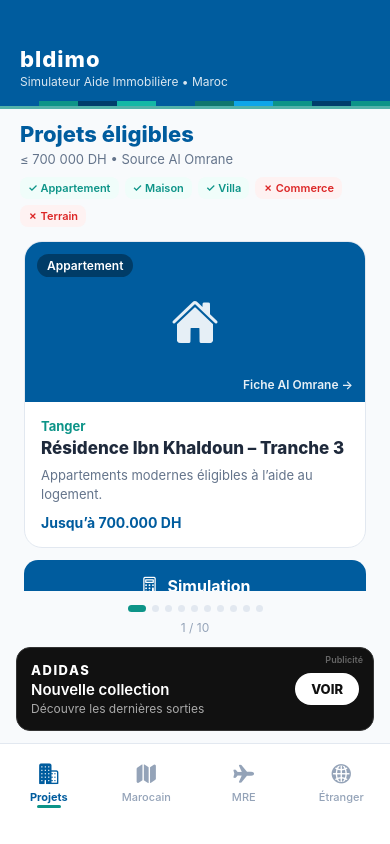
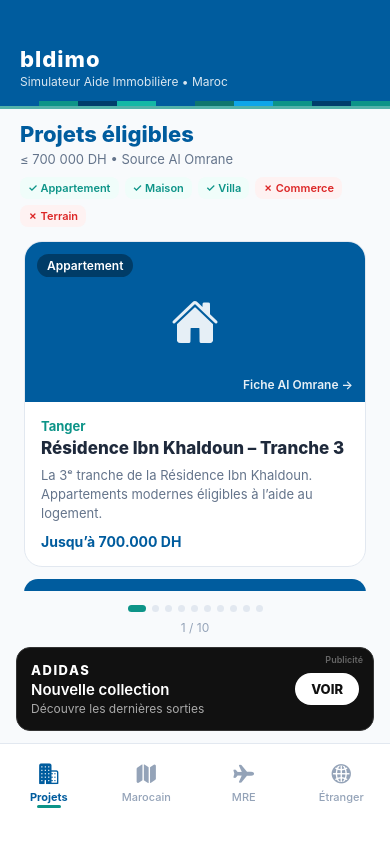
Before and after one commit to TAXI84/bldimo, a React Native app: screen / in a window 390 px wide. Built offline with nearby package versions, Linux system fonts and the light colour scheme.

Commit message:
fix: all 10 projects use real Al Omrane product page URLs

```diff
--- a/src/data/projects.ts
+++ b/src/data/projects.ts
@@ -10,13 +10,13 @@ export interface Project {
   imageColor: string;
 }
 
-/** Projets habitat uniquement. URL = fiche Al Omrane quand connue. */
+/** Projets réels Al Omrane avec liens fiches produit */
 export const SAMPLE_PROJECTS: Project[] = [
   {
     id: '1',
     title: 'Résidence Ibn Khaldoun – Tranche 3',
     city: 'Tanger',
-    description: 'Appartements modernes éligibles à l’aide au logement.',
+    description: 'La 3ᵉ tranche de la Résidence Ibn Khaldoun. Appartements modernes éligibles à l’aide au logement.',
     type: 'appartement',
     priceMax: 700000,
     url: 'https://www.alomrane.gov.ma/Notre-reseau/Al-omrane-tanger-tetouan-al-hoceima/Produits/Projets/Residence-ibn-khaldoun-tranche-3-a',
@@ -26,7 +26,7 @@ export const SAMPLE_PROJECTS: Project[] = [
     id: '2',
     title: 'Logements Essalam',
     city: 'Tarfaya',
-    description: 'Projet résidentiel Essalam. Idéal primo-accédants.',
+    description: 'Projet résidentiel Essalam. Commercialisation en cours. Idéal pour primo-accédants.',
     type: 'appartement',
     priceMax: 700000,
     url: 'https://www.alomrane.gov.ma/Notre-reseau/Al-omrane-al-janoub/Produits/Projets/Logements-essalam',
@@ -34,82 +34,82 @@ export const SAMPLE_PROJECTS: Project[] = [
   },
   {
     id: '3',
-    title: 'Complexe résidentiel Ibn Khaldoun',
-    city: 'Tanger',
-    description: 'Résidence habitat, place centrale.',
+    title: 'Résidence Assaada Al Oulya',
+    city: 'Ksar El Kébir',
+    description: 'Projet résidentiel ASSAADA AL OULYA : appartements à Ksar El Kebir.',
     type: 'appartement',
     priceMax: 700000,
-    url: 'https://www.alomrane.gov.ma/Notre-reseau/Al-omrane-tanger-tetouan-al-hoceima/Produits/Projets/Complexe-residentiel-ibn-khaldoun',
+    url: 'https://www.alomrane.gov.ma/Notre-reseau/Al-omrane-tanger-tetouan-al-hoceima/Produits/Projets/Residence-assaada-al-oulya-tr-1',
     imageColor: '#1E40AF',
   },
   {
     id: '4',
-    title: 'Lotissement Al Manar (habitat)',
-    city: 'Région Sud',
-    description: 'Lots habitat uniquement (pas commerce).',
-    type: 'maison',
+    title: 'Résidence Assanaoubar',
+    city: 'Salé',
+    description: 'Résidence ASSANAOUBAR à Salé – commercialisation Al Omrane Rabat Salé Kénitra.',
+    type: 'appartement',
     priceMax: 700000,
-    url: 'https://www.alomrane.gov.ma/Notre-reseau/Al-omrane-al-janoub/Produits/Projets/Lotissement-al-manar',
+    url: 'https://www.alomrane.gov.ma/Notre-reseau/Al-omrane-rabat-sale-kenitra/Produits/Projets/Residence-assanaoubar',
     imageColor: '#0F766E',
   },
   {
     id: '5',
-    title: 'Résidence Assafae',
-    city: 'Safi',
-    description: 'Appartements, résidence principale.',
+    title: 'Résidence Al Ward',
+    city: 'Tamesna',
+    description: 'Projet Al Ward à Tamesna, cité éligible au programme d’aide au logement.',
     type: 'appartement',
-    priceMax: 650000,
-    url: 'https://www.alomrane.gov.ma/Nos-produits/Projets?price%5Bmin%5D=0&price%5Bmax%5D=700000&text=Assafae',
+    priceMax: 700000,
+    url: 'https://www.alomrane.gov.ma/Notre-reseau/Al-omrane-rabat-sale-kenitra/Produits/Projets/Residence-al-ward-construction-tr2',
     imageColor: '#003D6B',
   },
   {
     id: '6',
-    title: 'Logements habitat – Agadir',
-    city: 'Agadir',
-    description: 'Habitat dans le plafond d’aide. Pas de commerce.',
+    title: 'Al Amal Logements',
+    city: 'Zagora',
+    description: 'Projet AL AMAL dans le cadre du programme national d’aide directe au logement.',
     type: 'appartement',
     priceMax: 700000,
-    url: 'https://www.alomrane.gov.ma/Nos-produits/Projets?price%5Bmin%5D=0&price%5Bmax%5D=700000&text=Agadir',
+    url: 'https://www.alomrane.gov.ma/Notre-reseau/Al-omrane-daraa-tafilalet/Produits/Projets/Al-amal-logements',
     imageColor: '#14B8A6',
   },
   {
     id: '7',
-    title: 'Résidence Nour',
-    city: 'Fès',
-    description: 'Appartements familiaux, min. 2 pièces.',
+    title: 'Projet Amouaj',
+    city: 'Dakhla',
+    description: 'AMOUAJ – projet immobilier résidentiel à Dakhla.',
     type: 'appartement',
-    priceMax: 620000,
-    url: 'https://www.alomrane.gov.ma/Nos-produits/Projets?price%5Bmin%5D=0&price%5Bmax%5D=700000&text=Fes',
+    priceMax: 700000,
+    url: 'https://www.alomrane.gov.ma/Notre-reseau/Al-omrane-al-janoub/Produits/Projets/Projet-amouaj',
     imageColor: '#0369A1',
   },
   {
     id: '8',
-    title: 'Logements – Casablanca',
-    city: 'Casablanca',
-    description: 'Unités habitat uniquement.',
-    type: 'appartement',
+    title: 'Green Valley',
+    city: 'Berkane',
+    description: 'Lotissement résidentiel Green Valley Berkane.',
+    type: 'villa',
     priceMax: 700000,
-    url: 'https://www.alomrane.gov.ma/Nos-produits/Projets?price%5Bmin%5D=0&price%5Bmax%5D=700000&text=Casablanca',
+    url: 'https://www.alomrane.gov.ma/Notre-reseau/Al-omrane-region-de-l-oriental/Produits/Projets/Green-valley',
     imageColor: '#0D9488',
   },
   {
     id: '9',
-    title: 'Maisons individuelles – Kénitra',
-    city: 'Kénitra',
-    description: 'Maisons individuelles (habitat).',
+    title: 'Tamesna Ilots',
+    city: 'Tamesna',
+    description: 'Ilots dans le cadre du Nouveau Programme d’Aide au Logement – Tamesna.',
     type: 'maison',
-    priceMax: 690000,
-    url: 'https://www.alomrane.gov.ma/Nos-produits/Projets?price%5Bmin%5D=0&price%5Bmax%5D=700000&text=Kenitra',
+    priceMax: 700000,
+    url: 'https://www.alomrane.gov.ma/Notre-reseau/Al-omrane-rabat-sale-kenitra/Produits/Projets/Tamesna-ilots',
     imageColor: '#1E3A5F',
   },
   {
     id: '10',
-    title: 'Résidence – Oujda',
-    city: 'Oujda',
-    description: 'Projet résidentiel. Habitat, pas commerce.',
+    title: 'Pôle Urbain Jardins de Tafilalet',
+    city: 'Errachidia',
+    description: '4ᵉ tranche du pôle urbain Jardins de Tafilalet – Errachidia.',
     type: 'appartement',
-    priceMax: 550000,
-    url: 'https://www.alomrane.gov.ma/Nos-produits/Projets?price%5Bmin%5D=0&price%5Bmax%5D=700000&text=Oujda',
+    priceMax: 700000,
+    url: 'https://www.alomrane.gov.ma/Notre-reseau/Al-omrane-daraa-tafilalet/Produits/Projets/Pole-urbain-jardins-de-tafilalet-tranche-4',
     imageColor: '#005C9E',
   },
 ];
```
